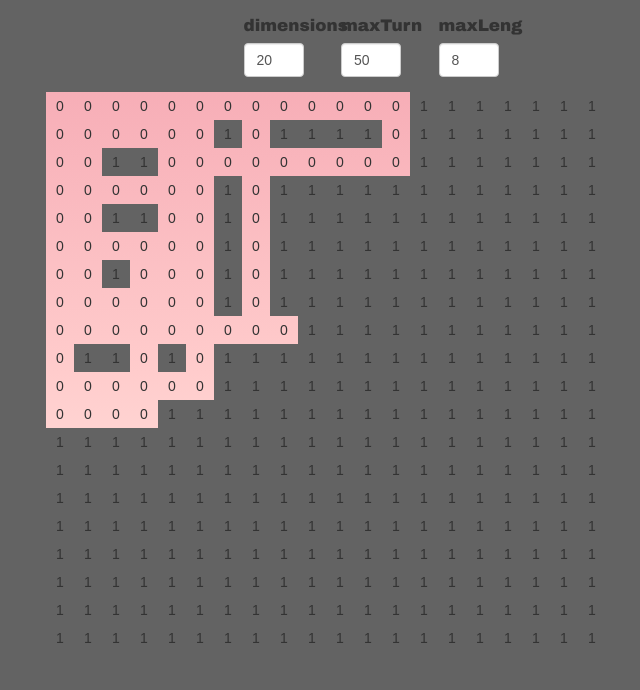
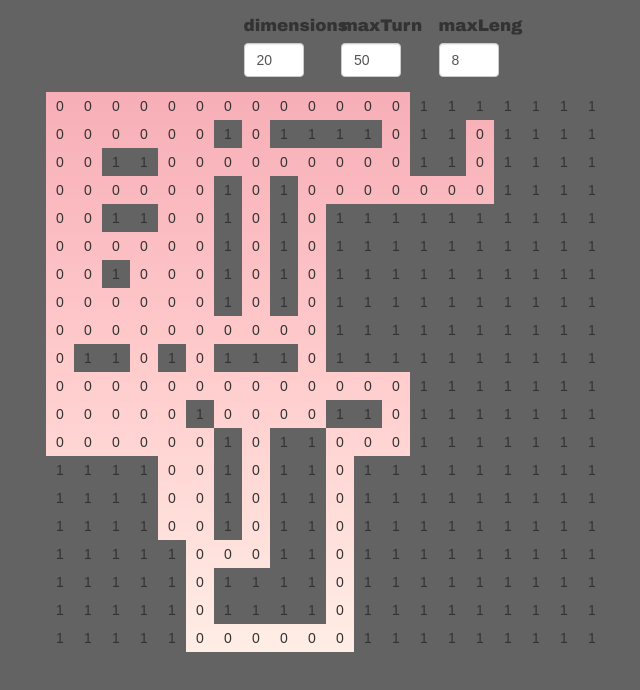
Before and after one commit to ahmaxed/mapgen, a React (Create React App) app: page / in a window 1280 px wide. Shown: the top 690 px of the page, without its empty margins (273-913 px from the left). Built offline with nearby package versions, Linux system fonts and the light colour scheme.

Commit message:
fix: maxTurn/lastTurn

```diff
--- a/src/App.js
+++ b/src/App.js
@@ -63,6 +63,10 @@
 	     	 ((curCol === 0) && (randTurn[1] === -1)) ||
 	       ((curRow === dimentions - 1) && (randTurn[0] === 1)) ||
 	       ((curCol === dimentions - 1) && (randTurn[1] === 1))){
+            if(i > 0) { //update variables if it breaks after we have moved one or more spaces
+              lastTurn = randTurn;//set last turn to the value of the current turn
+              maxTurn--;// decrement the number of turns allowed
+            }
             debugger;
             break;
 	     }else{
@@ -72,9 +76,11 @@
 	       curRow = curRow + randTurn[0];
 	       curCol = curCol + randTurn[1];
 	     }
+	     if(i === randLeng-1) { //update variables if we get to the end of the loop without breaking
 	       lastTurn = randTurn;//set last turn to the value of the current turn
+	       maxTurn--;// decrement the number of turns allowed
         }
-      maxTurn--;// decrement the number of turns allowed
+	   }
     }
     return fulArr;// finally return the array to be drawn
   };
```
Lines whose indentation alone changed are shown as unchanged.
